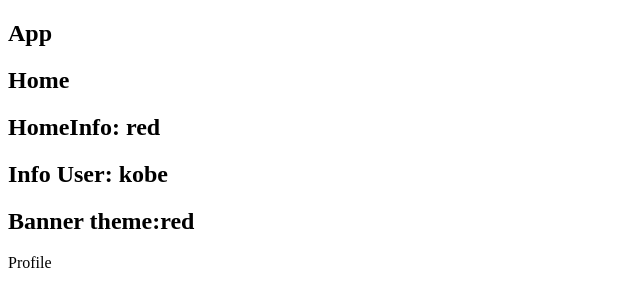
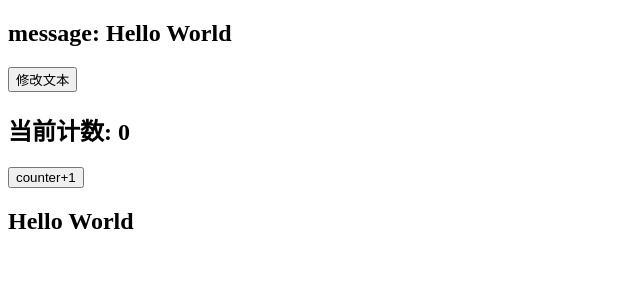
Before and after one commit to yzjgogo/vue3study, a React (Create React App) app in the folder react_scaffold/: page / in a window 1280 px wide. Shown: the top 306 px of the page, without its empty margins (0-640 px from the left). Built offline with nearby package versions, Linux system fonts and the light colour scheme.

Commit message:
提交一波代码

```diff
--- /dev/null
+++ b/react_scaffold/src/11_setState详细使用/App.jsx
@@ -0,0 +1,57 @@
+import React, { Component } from 'react'
+import { flushSync } from 'react-dom'
+
+function Hello(props) {
+  return <h2>{props.message}</h2>
+}
+
+export class App extends Component {
+  constructor(props) {
+    super(props)
+
+    this.state = {
+      message: "Hello World",
+      counter: 0
+    }
+  }
+
+  componentDidMount() {
+    // 1.网络请求一: banners
+
+    // 2.网络请求二: recommends
+
+    // 3.网络请求三: productlist
+  }
+
+  changeText() {
+    setTimeout(() => {
+      // 在react18之前, setTimeout中setState操作, 是同步操作
+      // 在react18之后, setTimeout中setState异步操作(批处理)
+      flushSync(() => {
+        this.setState({ message: "你好啊, 李银河" })
+      })
+      console.log(this.state.message)
+    }, 0);
+  }
+
+  increment() {
+  }
+
+  render() {
+    const { message, counter } = this.state
+    console.log("render被执行")
+
+    return (
+      <div>
+        <h2>message: {message}</h2>
+        <button onClick={e => this.changeText()}>修改文本</button>
+        <h2>当前计数: {counter}</h2>
+        <button onClick={e => this.increment()}>counter+1</button>
+
+        <Hello message={message}/>
+      </div>
+    )
+  }
+}
+
+export default App
--- a/react_scaffold/src/index.js
+++ b/react_scaffold/src/index.js
@@ -10,7 +10,8 @@ import ReactDOM from "react-dom/client"
 // import App from "./06_组件通信案例练习/App"
 // import App from "./07_组件的插槽实现/App"
 // import App from "./08_组件作用域插槽/App"
-import App from "./09_非父子通信-Context/App"
+// import App from "./09_非父子通信-Context/App"
+import App from "./11_setState详细使用/App"
 
 // 编写React代码, 并且通过React渲染出来对应的内容
 const root = ReactDOM.createRoot(document.querySelector("#root"))
```
Also changed, not shown: react_scaffold/src/11_setState详细使用/01_setState的三种写法.jsx (added, +60 -0 lines), react_scaffold/src/11_setState详细使用/02_setState设计是异步.jsx (added, +76 -0 lines).
